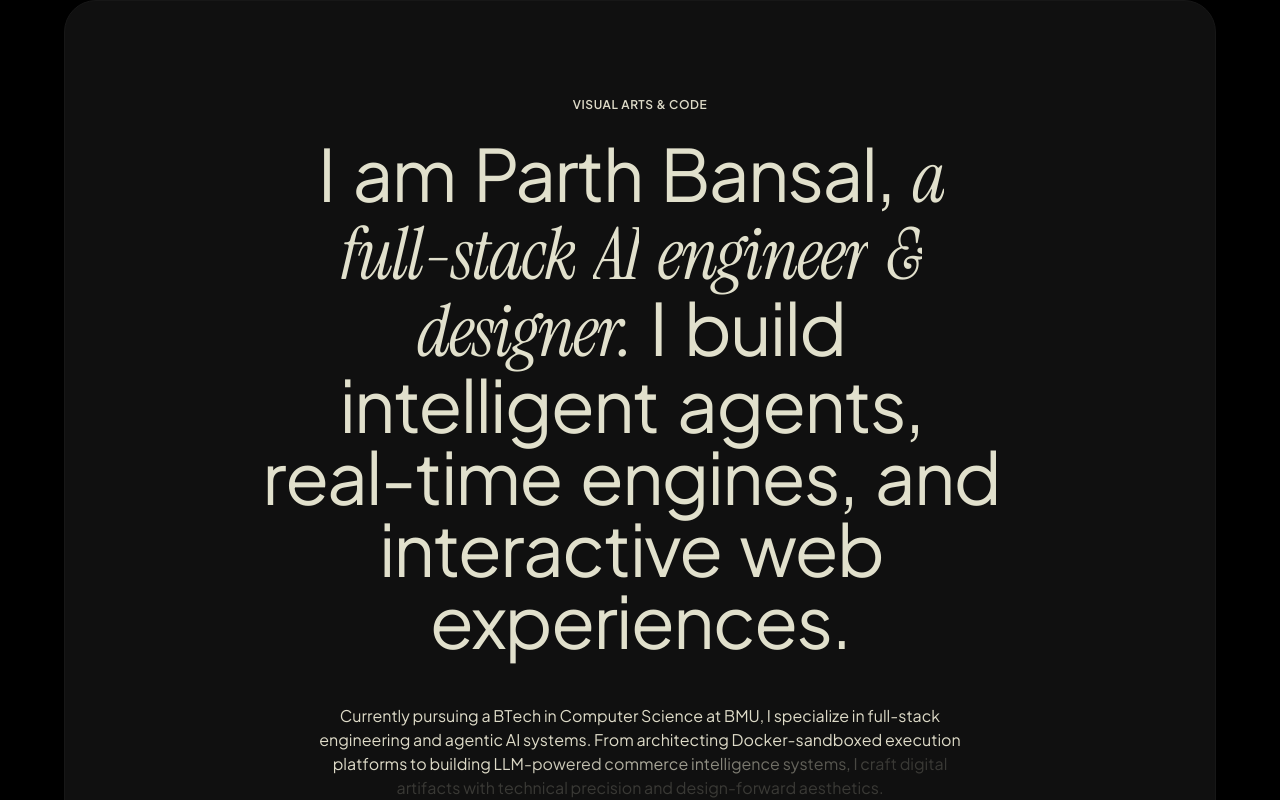
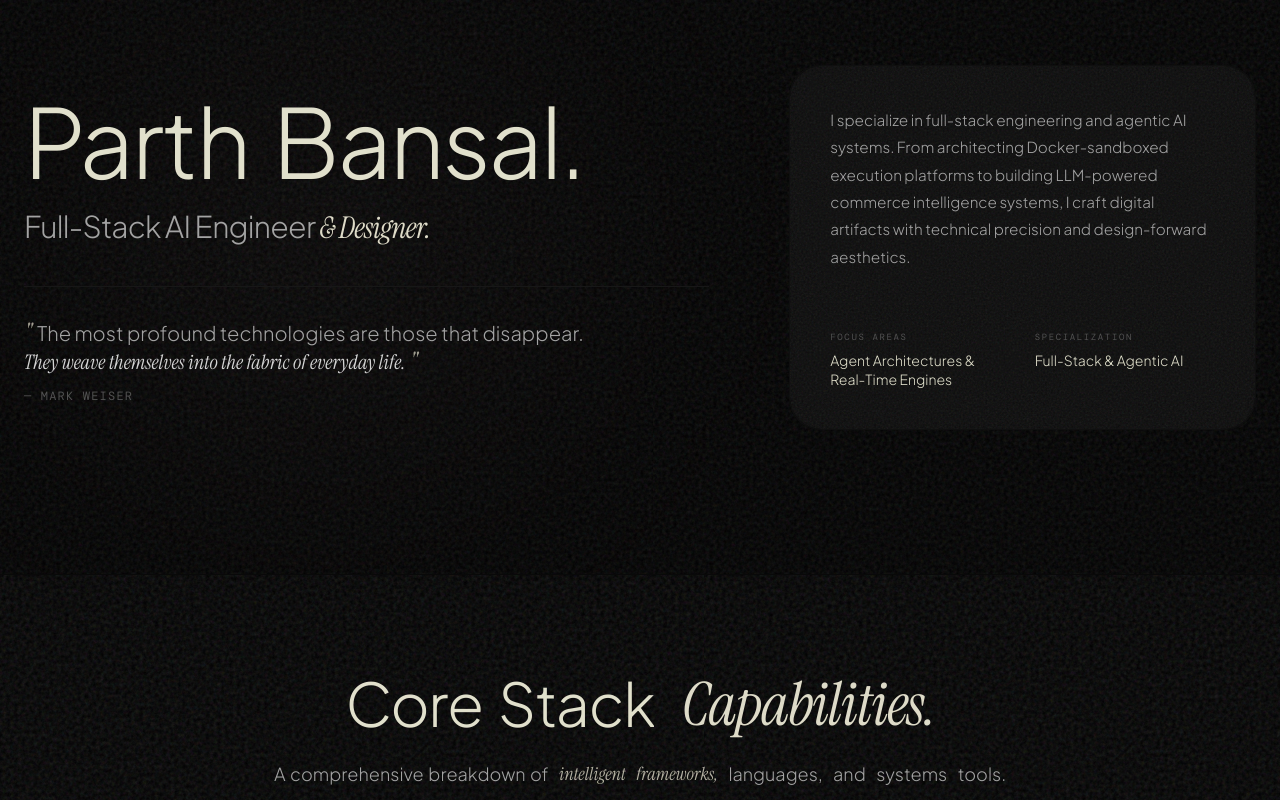
Before and after one commit to parthbansal6482/Portfolio, a React (Vite) app: page / in a window 1280 px wide. Shown: the part 880-1680 px from the top of the page. Built offline with nearby package versions, Linux system fonts and the light colour scheme.

Commit message:
redesigned about section

```diff
--- a/index.html
+++ b/index.html
@@ -2,9 +2,11 @@
 <html lang="en">
   <head>
     <meta charset="UTF-8" />
-    <link rel="icon" type="image/svg+xml" href="/favicon.svg" />
+    <link rel="icon" type="image/png" sizes="32x32" href="/src/assets/favicon.png" />
+    <link rel="icon" type="image/png" sizes="192x192" href="/src/assets/favicon.png" />
+    <link rel="apple-touch-icon" sizes="180x180" href="/src/assets/favicon.png" />
     <meta name="viewport" content="width=device-width, initial-scale=1.0" />
-    <title>Pragmatist | Portfolio</title>
+    <title>Parth Bansal</title>
     <link rel="preconnect" href="https://fonts.googleapis.com">
     <link rel="preconnect" href="https://fonts.gstatic.com" crossorigin>
     <link href="https://fonts.googleapis.com/css2?family=Plus+Jakarta+Sans:wght@300;400;500;600;700;800&family=Instrument+Serif:ital,wght@1,400&family=DM+Mono:wght@400;500&display=swap" rel="stylesheet">
--- a/src/App.tsx
+++ b/src/App.tsx
@@ -19,9 +19,6 @@ function App() {
       {/* Inquiry / Footer Section */}
       <footer id="contact" className="bg-[#101010] py-20 px-4 md:px-6 flex flex-col items-center border-t border-neutral-900">
         <div className="max-w-4xl w-full text-center flex flex-col items-center">
-          <span className="text-primary text-[10px] sm:text-xs font-semibold tracking-wider uppercase mb-4 block">
-            Start a project
-          </span>
           <h2 className="text-3xl sm:text-4xl md:text-5xl lg:text-6xl font-normal leading-[1.1] tracking-tight mb-8">
             Let's create something<br />
             <span className="italic font-serif">extraordinary.</span>
--- a/src/components/About.tsx
+++ b/src/components/About.tsx
@@ -1,72 +1,171 @@
-import { useRef, Fragment } from 'react';
-import { useScroll } from 'framer-motion';
+import { useRef } from 'react';
+import { motion, useInView, useMotionValue, useTransform, useSpring } from 'framer-motion';
 import WordsPullUpMultiStyle from './WordsPullUpMultiStyle';
-import AnimatedLetter from './AnimatedLetter';
 
 export default function About() {
-  const paragraphRef = useRef<HTMLParagraphElement>(null);
-  const { scrollYProgress } = useScroll({
-    target: paragraphRef,
-    offset: ['start 0.8', 'end 0.2'],
-  });
+  const containerRef = useRef<HTMLDivElement>(null);
+  const isInView = useInView(containerRef, { once: true, margin: "-80px" });
 
-  const headingSegments = [
-    { text: "I am Parth Bansal,", className: "font-normal text-[#E1E0CC]" },
-    { text: "a full-stack AI engineer & designer.", className: "italic font-serif text-[#E1E0CC]" },
-    { text: "I build intelligent agents, real-time engines, and interactive web experiences.", className: "font-normal text-[#E1E0CC]" },
+  const nameSegments = [
+    { text: "Parth Bansal.", className: "font-light text-[#E1E0CC] tracking-tight" },
   ];
 
-  const paragraphText = "Currently pursuing a BTech in Computer Science at BMU, I specialize in full-stack engineering and agentic AI systems. From architecting Docker-sandboxed execution platforms to building LLM-powered commerce intelligence systems, I craft digital artifacts with technical precision and design-forward aesthetics.";
-  let charCounter = 0;
+  // Parallax Card Mechanics
+  const cardRef = useRef<HTMLDivElement>(null);
+  const x = useMotionValue(0.5);
+  const y = useMotionValue(0.5);
+
+  const glowLeft = useTransform(x, [0, 1], ["-20%", "120%"]);
+  const glowTop = useTransform(y, [0, 1], ["-20%", "120%"]);
+
+  const tiltSpringConfig = { damping: 28, stiffness: 140 };
+  const rotateX = useSpring(useTransform(y, [0, 1], [3, -3]), tiltSpringConfig);
+  const rotateY = useSpring(useTransform(x, [0, 1], [-3, 3]), tiltSpringConfig);
+
+  const handleMouseMove = (e: React.MouseEvent<HTMLDivElement>) => {
+    if (!cardRef.current) return;
+    const rect = cardRef.current.getBoundingClientRect();
+    x.set((e.clientX - rect.left) / rect.width);
+    y.set((e.clientY - rect.top) / rect.height);
+  };
+
+  const handleMouseLeave = () => {
+    x.set(0.5);
+    y.set(0.5);
+  };
+
+  const containerVariants = {
+    hidden: { opacity: 0 },
+    visible: {
+      opacity: 1,
+      transition: { staggerChildren: 0.18, delayChildren: 0.05 }
+    }
+  };
+
+  const itemVariants = {
+    hidden: { opacity: 0, y: 24 },
+    visible: {
+      opacity: 1,
+      y: 0,
+      transition: { type: 'spring' as const, stiffness: 70, damping: 18 }
+    }
+  };
 
   return (
-    <section id="our-story" className="bg-black py-20 px-4 md:px-6 flex justify-center items-center">
-      <div className="bg-[#101010] rounded-2xl md:rounded-[2rem] py-16 px-6 sm:px-12 md:py-24 md:px-20 w-full max-w-6xl text-center flex flex-col items-center justify-center border border-neutral-900">
+    <section
+      id="our-story"
+      className="bg-black py-24 md:py-36 px-4 md:px-6 border-t border-neutral-900/40 flex justify-center items-center relative overflow-hidden"
+    >
+      {/* Background Ambience */}
+      <div className="bg-noise opacity-[0.12] pointer-events-none absolute inset-0 z-0" />
+      <div className="absolute top-1/2 left-1/4 -translate-x-1/2 -translate-y-1/2 w-[600px] h-[500px] bg-primary/[0.025] blur-[130px] pointer-events-none z-0 rounded-full" />
 
-        {/* Top Label */}
-        <span className="text-primary text-[10px] sm:text-xs font-semibold tracking-wider uppercase mb-6 block">
-          Visual arts & Code
-        </span>
+      <motion.div
+        ref={containerRef}
+        variants={containerVariants}
+        initial="hidden"
+        animate={isInView ? "visible" : "hidden"}
+        className="w-full max-w-7xl grid grid-cols-1 lg:grid-cols-12 gap-16 lg:gap-20 items-center relative z-10"
+      >
 
-        {/* Main Heading */}
-        <div className="text-3xl sm:text-4xl md:text-5xl lg:text-6xl xl:text-7xl max-w-3xl mx-auto leading-[0.95] sm:leading-[0.9] tracking-tight">
-          <WordsPullUpMultiStyle segments={headingSegments} />
+        {/* Left Column */}
+        <div className="lg:col-span-7 flex flex-col text-left">
+
+          {/* Name */}
+          <motion.div variants={itemVariants}>
+            <h2 className="text-5xl sm:text-6xl md:text-7xl lg:text-8xl leading-[1.05] tracking-tight font-light text-[#E1E0CC]">
+              <WordsPullUpMultiStyle segments={nameSegments} className="!justify-start" />
+            </h2>
+          </motion.div>
+
+          {/* Designation */}
+          <motion.div variants={itemVariants} className="mt-4 sm:mt-5">
+            <p className="text-xl sm:text-2xl md:text-3xl font-light tracking-tight text-neutral-400">
+              Full-Stack AI Engineer{' '}
+              <span className="font-serif italic text-primary">& Designer.</span>
+            </p>
+          </motion.div>
+
+          {/* Divider */}
+          <motion.div
+            variants={itemVariants}
+            className="mt-10 mb-8 h-px bg-neutral-900 w-full"
+          />
+
+          {/* Quote */}
+          <motion.div variants={itemVariants}>
+            <blockquote className="text-base sm:text-lg md:text-xl font-light text-neutral-400 leading-relaxed max-w-xl">
+              <span className="font-serif italic text-primary/70 text-2xl leading-none align-text-top mr-1">"</span>
+              The most profound technologies are those that disappear.{' '}
+              <em className="font-serif text-neutral-300 not-italic">
+                They weave themselves into the fabric of everyday life.
+              </em>
+              <span className="font-serif italic text-primary/70 text-2xl leading-none align-text-bottom ml-1">"</span>
+            </blockquote>
+            <p className="mt-3 text-xs font-mono text-neutral-600 uppercase tracking-widest">
+              — Mark Weiser
+            </p>
+          </motion.div>
+
         </div>
 
-        {/* Body Paragraph with scroll reveal */}
-        <p
-          ref={paragraphRef}
-          className="text-[#DEDBC8] text-xs sm:text-sm md:text-base max-w-2xl mx-auto leading-relaxed text-center mt-8 md:mt-12"
+        {/* Right Column — 3D Bio Card */}
+        <motion.div
+          variants={itemVariants}
+          className="lg:col-span-5 w-full"
+          style={{ perspective: '1000px' }}
         >
-          {paragraphText.split(" ").map((word, wordIdx, arr) => {
-            const chars = word.split("");
-            const wordSpan = (
-              <span key={wordIdx} className="inline-block whitespace-nowrap">
-                {chars.map((char) => {
-                  const globalIndex = charCounter++;
-                  return (
-                    <AnimatedLetter
-                      key={globalIndex}
-                      char={char}
-                      index={globalIndex}
-                      totalChars={paragraphText.length}
-                      progress={scrollYProgress}
-                    />
-                  );
-                })}
-              </span>
-            );
-            charCounter++; // Account for the space character
-            return (
-              <Fragment key={wordIdx}>
-                {wordSpan}
-                {wordIdx < arr.length - 1 && " "}
-              </Fragment>
-            );
-          })}
-        </p>
+          <motion.div
+            ref={cardRef}
+            onMouseMove={handleMouseMove}
+            onMouseLeave={handleMouseLeave}
+            style={{ rotateX, rotateY, transformStyle: 'preserve-3d' }}
+            className="group relative flex flex-col gap-8 text-left p-8 sm:p-10 rounded-[2rem] border border-neutral-900/50 hover:border-neutral-800/70 bg-neutral-950/50 backdrop-blur-sm transition-colors duration-500 overflow-hidden w-full"
+          >
+            {/* Mouse Spotlight */}
+            <motion.div
+              style={{ left: glowLeft, top: glowTop, x: '-50%', y: '-50%' }}
+              className="absolute w-[350px] h-[350px] rounded-full bg-primary/[0.05] blur-[70px] pointer-events-none z-0 opacity-0 group-hover:opacity-100 transition-opacity duration-500"
+            />
+            {/* Grain */}
+            <div className="absolute inset-0 bg-noise opacity-[0.2] pointer-events-none mix-blend-overlay z-0 rounded-[2rem]" />
 
-      </div>
+            {/* Content */}
+            <div className="relative z-10" style={{ transform: 'translateZ(18px)' }}>
+
+              {/* Bio */}
+              <p className="text-neutral-400 text-sm sm:text-[0.95rem] leading-[1.8] font-light">
+                I specialize in full-stack engineering and agentic AI systems. From architecting Docker-sandboxed execution platforms to building LLM-powered commerce intelligence systems, I craft digital artifacts with technical precision and design-forward aesthetics.
+              </p>
+
+              {/* Metadata */}
+              <div className="mt-8 pt-7 border-t border-neutral-900/50 grid grid-cols-2 gap-x-6 gap-y-5">
+
+                <div className="flex flex-col gap-1.5">
+                  <span className="font-mono text-[9px] uppercase tracking-[0.18em] text-neutral-600">
+                    Focus Areas
+                  </span>
+                  <span className="text-[#E1E0CC] text-sm font-light leading-snug">
+                    Agent Architectures & Real-Time Engines
+                  </span>
+                </div>
+
+                <div className="flex flex-col gap-1.5">
+                  <span className="font-mono text-[9px] uppercase tracking-[0.18em] text-neutral-600">
+                    Specialization
+                  </span>
+                  <span className="text-[#E1E0CC] text-sm font-light leading-snug">
+                    Full-Stack & Agentic AI
+                  </span>
+                </div>
+
+              </div>
+            </div>
+
+          </motion.div>
+        </motion.div>
+
+      </motion.div>
     </section>
   );
 }
--- a/src/components/AnimatedLetter.tsx
+++ /dev/null
@@ -1,22 +0,0 @@
-import { motion, MotionValue, useTransform } from 'framer-motion';
-
-interface AnimatedLetterProps {
-  char: string;
-  index: number;
-  totalChars: number;
-  progress: MotionValue<number>;
-}
-
-export default function AnimatedLetter({ char, index, totalChars, progress }: AnimatedLetterProps) {
-  const charProgress = index / totalChars;
-  const start = Math.max(0, charProgress - 0.1);
-  const end = Math.min(1, charProgress + 0.05);
-
-  const opacity = useTransform(progress, [start, end], [0.2, 1.0]);
-
-  return (
-    <motion.span style={{ opacity }} className="inline-block">
-      {char === ' ' ? '\u00A0' : char}
-    </motion.span>
-  );
-}
--- a/src/components/Hero.tsx
+++ b/src/components/Hero.tsx
@@ -46,7 +46,7 @@ export default function Hero() {
                 initial={{ y: 20, opacity: 0 }}
                 animate={{ y: 0, opacity: 1 }}
                 transition={{ ...ctaTransition, delay: 0.5 }}
-                className="text-[#E1E0CC]/95 text-[11px] sm:text-xs md:text-xs lg:text-[13px] leading-relaxed font-normal tracking-wide text-left drop-shadow-md pb-4"
+                className="text-neutral-400 text-xs sm:text-sm lg:text-[0.95rem] leading-relaxed font-light tracking-normal text-left pb-4"
               >
                 I’ve always seen software development as more than just making code work; it's about building smooth, scalable systems that last. I like spending my time diving into backend logic, untangling messy workflows, and squeezing out extra performance to create clean, frictionless tools that bring ideas to life without the headache.
               </motion.p>
--- a/src/components/Skills.tsx
+++ b/src/components/Skills.tsx
@@ -235,17 +235,14 @@ export default function Skills() {
   };
 
   return (
-    <section id="skills" className="bg-black py-24 px-4 md:px-6 relative flex flex-col items-center border-t border-neutral-900/40">
+    <section id="skills" className="bg-black pt-24 pb-12 px-4 md:px-6 relative flex flex-col items-center border-t border-neutral-900/40">
       {/* Background Noise Overlay */}
       <div className="bg-noise opacity-[0.15] pointer-events-none absolute inset-0 z-0" />
 
       <div className="relative z-10 w-full max-w-7xl flex flex-col items-center">
         {/* Section Header */}
         <div className="mb-20 text-center flex flex-col items-center justify-center max-w-3xl">
-          <span className="font-mono text-[9px] sm:text-[10px] tracking-[0.25em] text-primary/60 uppercase mb-3 block">
-            Technical Arsenal
-          </span>
-          <h2 className="text-4xl md:text-5xl lg:text-6xl font-normal mb-4 tracking-tight">
+          <h2 className="text-3xl sm:text-4xl md:text-5xl lg:text-6xl font-light mb-4 tracking-tight">
             <WordsPullUpMultiStyle segments={titleSegments} className="justify-center !flex" />
           </h2>
           <div className="text-neutral-400 text-sm sm:text-base md:text-lg leading-relaxed mt-2 text-center mx-auto">
--- a/src/components/WordsPullUp.tsx
+++ b/src/components/WordsPullUp.tsx
@@ -41,7 +41,7 @@ export default function WordsPullUp({ text, className = '', showAsterisk = false
       variants={containerVariants}
       initial="hidden"
       animate={isInView ? "visible" : "hidden"}
-      className={`inline-flex flex-wrap ${className}`}
+      className={`inline-flex flex-wrap items-center ${className}`}
       style={style}
     >
       {words.map((word, wordIndex) => {
@@ -50,7 +50,7 @@ export default function WordsPullUp({ text, className = '', showAsterisk = false
         return (
           <span
             key={wordIndex}
-            className={`inline-block overflow-hidden mr-[0.22em] last:mr-0 pt-[0.1em] -mt-[0.1em] pb-[0.2em] -mb-[0.2em] ${
+            className={`inline-block align-middle overflow-hidden mr-[0.22em] last:mr-0 py-[0.2em] -my-[0.2em] ${
               isLastWord && showAsterisk ? 'pr-[0.4em]' : 'pr-[0.05em]'
             }`}
           >
--- a/src/components/WordsPullUpMultiStyle.tsx
+++ b/src/components/WordsPullUpMultiStyle.tsx
@@ -56,10 +56,10 @@ export default function WordsPullUpMultiStyle({ segments, className = '' }: Word
       variants={containerVariants}
       initial="hidden"
       animate={isInView ? "visible" : "hidden"}
-      className={`inline-flex flex-wrap justify-center ${className}`}
+      className={`inline-flex flex-wrap justify-center items-center ${className}`}
     >
       {wordsList.map((item, index) => (
-        <span key={index} className="inline-block overflow-hidden mr-[0.25em] last:mr-0 pt-[0.1em] -mt-[0.1em] pb-[0.2em] -mb-[0.2em]">
+        <span key={index} className="inline-block align-middle overflow-hidden mr-[0.25em] last:mr-0 py-[0.2em] -my-[0.2em]">
           <motion.span
             variants={wordVariants}
             className={`inline-block ${item.className}`}
```
Also changed, not shown: src/components/Features.tsx (+11 -6 lines), src/assets/favicon.png (added).
